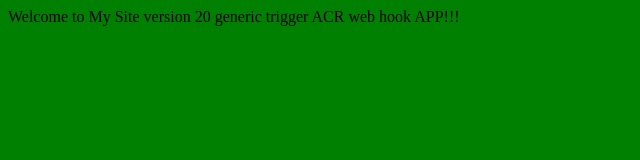
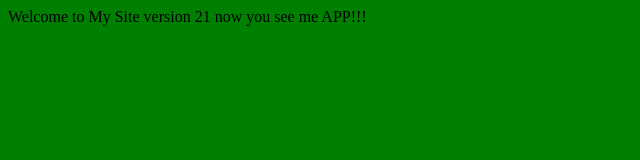
Before and after one commit to anandwork75/webcontainer, a plain HTML site: page index.html in a window 1280 px wide. Shown: the whole page, without its empty margins (0-640 px from the left). Drawn offline with Linux system fonts and the light colour scheme.

Commit message:
8th push

```diff
--- a/index.html
+++ b/index.html
@@ -1,3 +1,3 @@
 <body bgcolor='green'>
-Welcome to My Site version 20 generic trigger ACR web hook APP!!!
+Welcome to My Site version 21 now you see me APP!!!
 </body>
```
